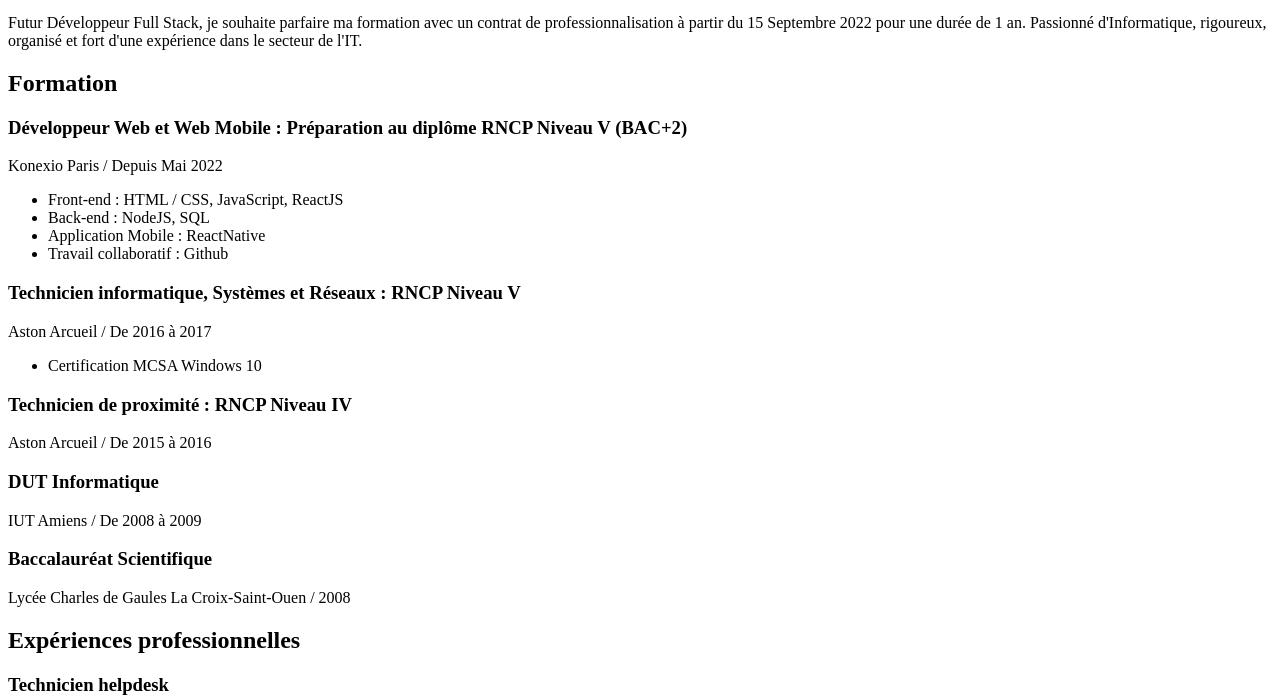
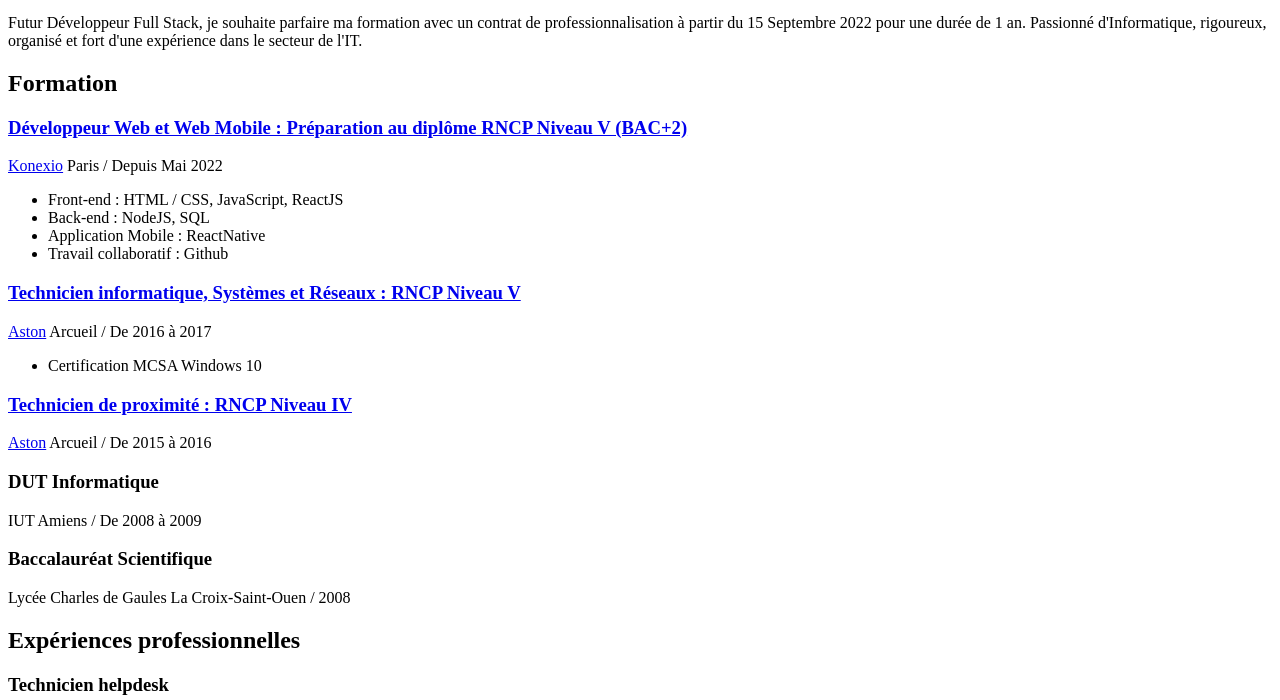
Before and after one commit to ArthurDelaunay/CV, a plain HTML site: page index.html in a window 1280 px wide. Shown: the part 100-800 px from the top of the page. Drawn offline with Linux system fonts and the light colour scheme.

Commit message:
html v1 complete

```diff
--- a/index.html
+++ b/index.html
@@ -27,9 +27,9 @@
             </h2>
             <section>
                 <h3>
-                    Développeur Web et Web Mobile : Préparation au diplôme RNCP Niveau V (BAC+2)
+                   <a href="https://www.konexio.eu/competences-code.html" target="_blank">Développeur Web et Web Mobile : Préparation au diplôme RNCP Niveau V (BAC+2)</a>
                 </h3>
-                <p>Konexio Paris / Depuis Mai 2022</p>
+                <p><a href="https://www.konexio.eu/index.html" target="_blank">Konexio</a> Paris / Depuis Mai 2022</p>
                 <ul>
                     <li>Front-end : HTML / CSS, JavaScript, ReactJS</li>
                     <li>Back-end : NodeJS, SQL</li>
@@ -39,18 +39,18 @@
             </section>
             <section>
                 <h3>
-                    Technicien informatique, Systèmes et Réseaux : RNCP Niveau V
+                    <a href="https://www.aston-ecole.com/technicien-systemes-reseaux-et-securite/">Technicien informatique, Systèmes et Réseaux : RNCP Niveau V</a>
                 </h3>
-                <p>Aston Arcueil / De 2016 à 2017</p>
+                <p><a href="https://www.aston-ecole.com/" target="_blank">Aston</a> Arcueil / De 2016 à 2017</p>
                 <ul>
                     <li>Certification MCSA Windows 10</li>
                 </ul>
             </section>
             <section>
                 <h3>
-                    Technicien de proximité : RNCP Niveau IV
+                    <a href="https://www.aston-ecole.com/technicien-de-proximite-informatique/">Technicien de proximité : RNCP Niveau IV</a>
                 </h3>
-                <p>Aston Arcueil / De 2015 à 2016</p>
+                <p><a href="https://www.aston-ecole.com/" target="_blank">Aston</a> Arcueil / De 2015 à 2016</p>
             </section>
             <section>
                 <h3>
```
